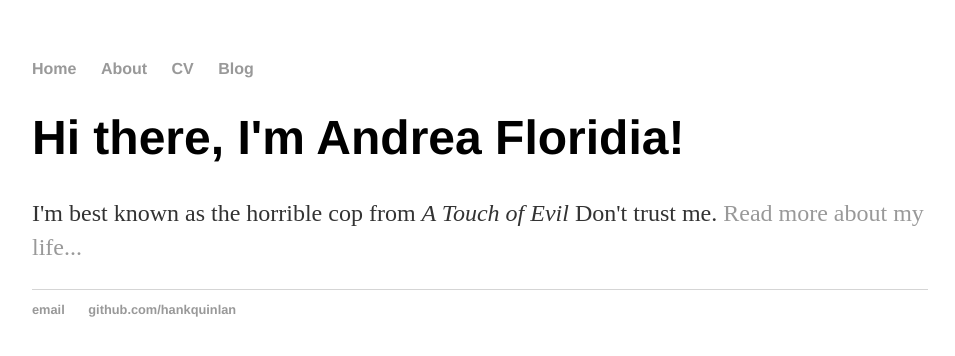
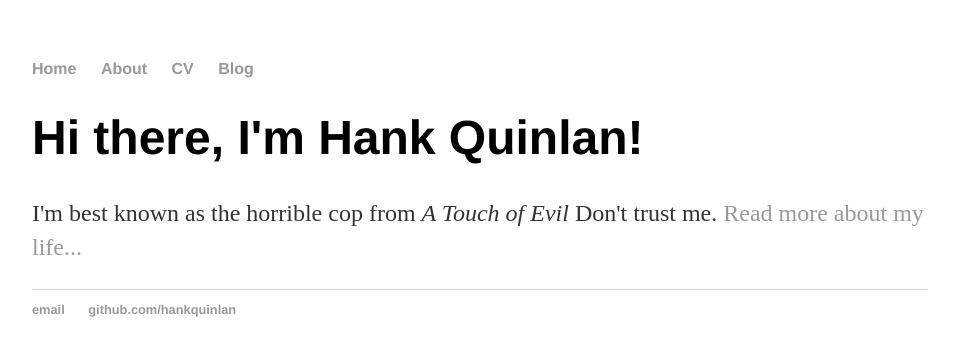
Before and after one commit to florix/florix.github.io, a Jekyll site: the page built from index.html, in a window 1280 px wide. Shown: the top 356 px of the page, without its empty margins (160-1115 px from the left). Built offline with Jekyll 4.4.1, drawn with Linux system fonts in a browser that asks for light colours.

Commit message:
Update index.html

```diff
--- a/index.html
+++ b/index.html
@@ -1,30 +1,8 @@
-<!DOCTYPE html>
-<html>
-	<head>
-		<title>Hank Quinlan, Horrible Cop</title>
-		<!-- link to main stylesheet -->
-		<link rel="stylesheet" type="text/css" href="/css/main.css">
-	</head>
-	<body>
-		<nav>
-    		<ul>
-        		<li><a href="/">Home</a></li>
-	        	<li><a href="/about">About</a></li>
-        		<li><a href="/cv">CV</a></li>
-        		<li><a href="/blog">Blog</a></li>
-    		</ul>
-		</nav>
-		<div class="container">
-    		<div class="blurb">
-        		<h1>Hi there, I'm Andrea Floridia!</h1>
-				<p>I'm best known as the horrible cop from <em>A Touch of Evil</em> Don't trust me. <a href="/about">Read more about my life...</a></p>
-    		</div><!-- /.blurb -->
-		</div><!-- /.container -->
-		<footer>
-    		<ul>
-        		<li><a href="mailto:hankquinlanhub@gmail.com">email</a></li>
-        		<li><a href="https://github.com/hankquinlan">github.com/hankquinlan</a></li>
-			</ul>
-		</footer>
-	</body>
-</html>
+---
+layout: default
+title: Hank Quinlan, Horrible Cop
+---
+<div class="blurb">
+	<h1>Hi there, I'm Hank Quinlan!</h1>
+	<p>I'm best known as the horrible cop from <em>A Touch of Evil</em> Don't trust me. <a href="/about">Read more about my life...</a></p>
+</div><!-- /.blurb -->
```
